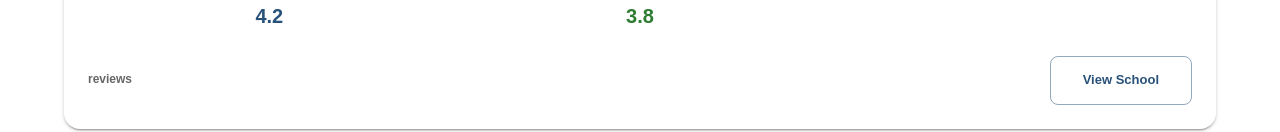
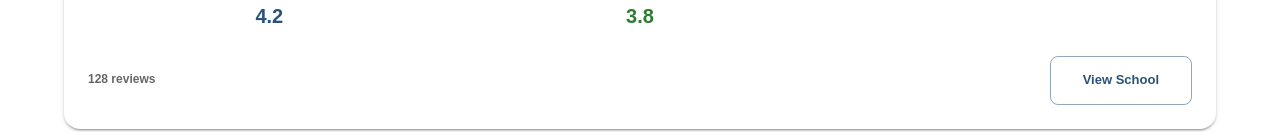
Before and after one commit to collegescore/frontend, a Next.js app: page /search in a window 1280 px wide. Shown: the part 694-826 px from the top of the page. Built offline with nearby package versions, Linux system fonts and the light colour scheme; what @mui/material-nextjs would draw is missing.

Commit message:
last num_reviews catch

```diff
--- a/src/components/common/CollegeCard.tsx
+++ b/src/components/common/CollegeCard.tsx
@@ -109,7 +109,7 @@ const CollegeCard = ({ college }: { college: College }) => {
           }}
         >
           <Typography variant="caption" sx={{ fontWeight: 600, color: 'text.secondary' }}>
-            {college.reviewCount} reviews
+            {college.num_reviews} reviews
           </Typography>
 
           <Link href={`/colleges/${college.slug}`} passHref legacyBehavior>
```
